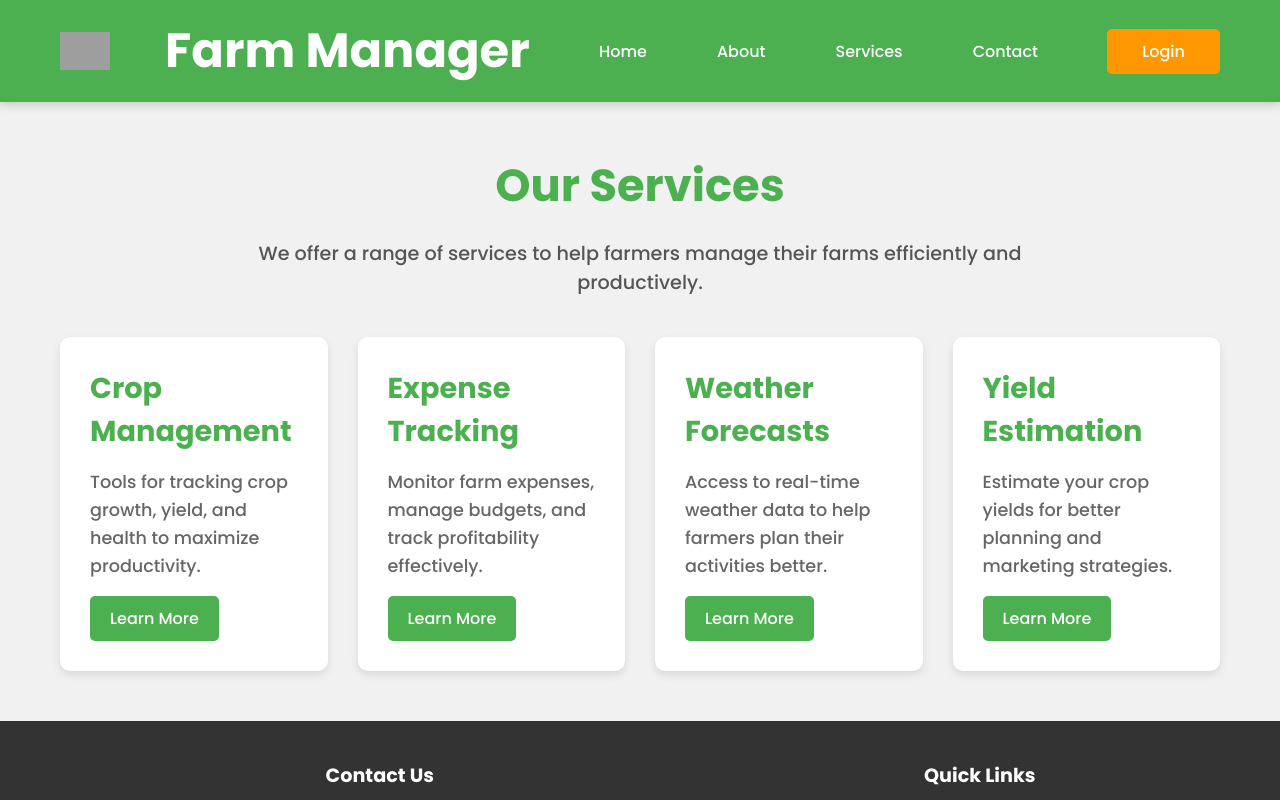
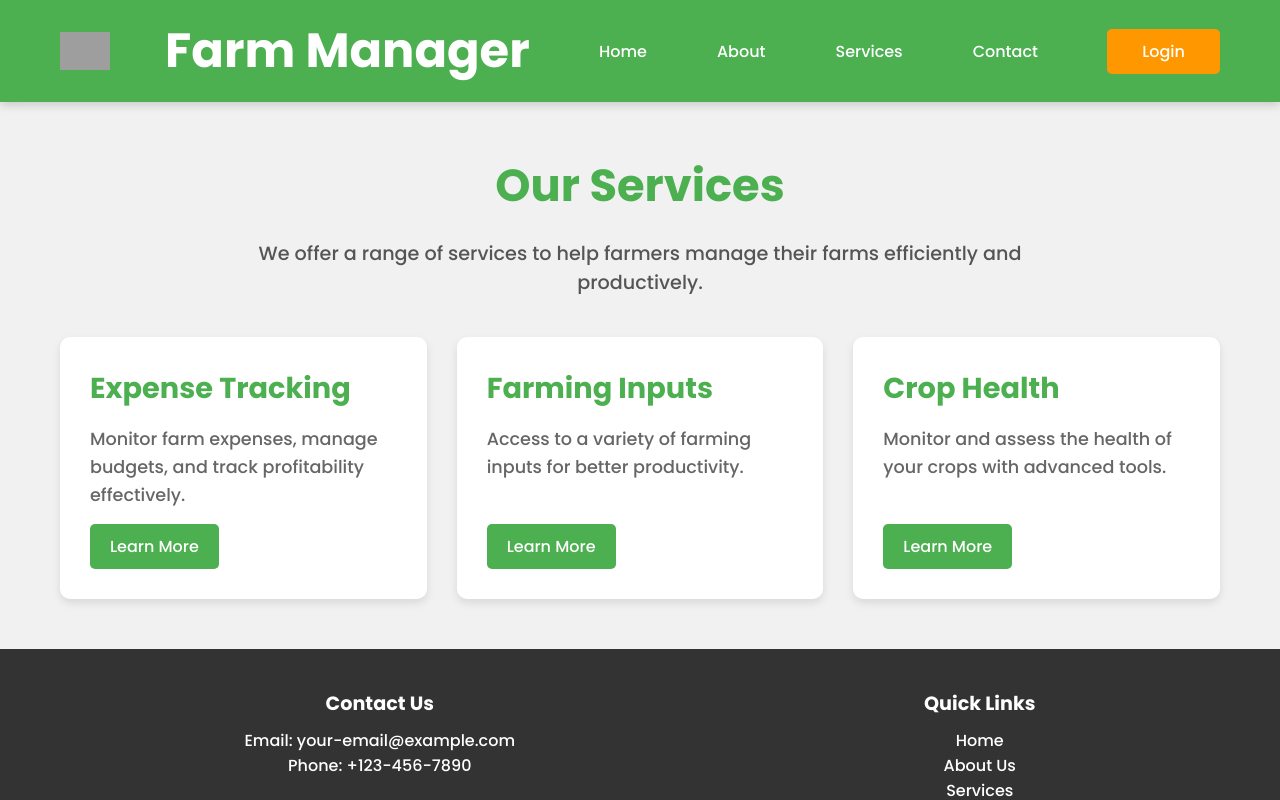
Before and after one commit to shubhamaher8/Farm-Manager, a React (Create React App) app: page /services in a window 1280 px wide. Shown: the top 800 px of the page. Built offline with nearby package versions, Linux system fonts and the light colour scheme; grey boxes are pictures that could not be loaded.

Commit message:
services page modified
added pages to services

```diff
--- a/src/components/Header.js
+++ b/src/components/Header.js
@@ -18,13 +18,8 @@ function Header() {
           <ul>
             <li><a href="/">Home</a></li>
             <li><a href="/About">About</a></li>
-            <li className="dropdown">
+            <li>
               <a href="/Services">Services</a>
-              <ul className="dropdown-content">
-                <li className="hidden"><a href="#crop-management">Crop Management</a></li>
-                <li className="hidden"><a href="#expense-tracking">Expense Tracking</a></li>
-                <li className="hidden"><a href="#weather-forecast">Weather Forecast</a></li>
-              </ul>
             </li>
             <li><a href="/contact">Contact</a></li>
           </ul>
--- a/src/components/Services.js
+++ b/src/components/Services.js
@@ -9,28 +9,24 @@ const Services = () => {
       <p className="services-intro">We offer a range of services to help farmers manage their farms efficiently and productively.</p>
       <div className="container">
         <div className="service-grid">
-          <div className="service-card">
-            <h3>Crop Management</h3>
-            <p>Tools for tracking crop growth, yield, and health to maximize productivity.</p>
-            <Link to="/crop-management" className="service-link">Learn More</Link>
-          </div>
+
 
           <div className="service-card">
             <h3>Expense Tracking</h3>
             <p>Monitor farm expenses, manage budgets, and track profitability effectively.</p>
-            <Link to="/expense-tracking" className="service-link">Learn More</Link>
+            <Link to="/track-expense" className="service-link">Learn More</Link>
           </div>
 
           <div className="service-card">
-            <h3>Weather Forecasts</h3>
-            <p>Access to real-time weather data to help farmers plan their activities better.</p>
-            <Link to="/weather-forecasts" className="service-link">Learn More</Link>
+            <h3>Farming Inputs</h3>
+            <p>Access to a variety of farming inputs for better productivity.</p>
+            <Link to="/farming-inputs" className="service-link">Learn More</Link>
           </div>
 
           <div className="service-card">
-            <h3>Yield Estimation</h3>
-            <p>Estimate your crop yields for better planning and marketing strategies.</p>
-            <Link to="/yield-estimation" className="service-link">Learn More</Link>
+            <h3>Crop Health</h3>
+            <p>Monitor and assess the health of your crops with advanced tools.</p>
+            <Link to="/crop-health" className="service-link">Learn More</Link>
           </div>
         </div>
       </div>
--- a/src/styles/Header.css
+++ b/src/styles/Header.css
@@ -45,37 +45,7 @@
   border-radius: 5px;
 }
 
-/* Dropdown Styles */
-.dropdown {
-  position: relative;
-}
 
-.dropdown-content {
-  display: none;
-  position: absolute;
-  background-color: #f4f4f4;
-  box-shadow: 0 2px 10px rgba(0, 0, 0, 0.2);
-  z-index: 1;
-}
-
-.dropdown:hover .dropdown-content {
-  display: block;
-}
-
-.dropdown-content a {
-  color: #4CAF50;
-  padding: 10px 15px;
-  display: block;
-}
-
-/* Hide dropdown items initially */
-.hidden {
-  display: none;
-}
-
-.dropdown-content a:hover {
-  background-color: rgba(200, 200, 200, 0.3);
-}
 
 /* Call-to-Action Button */
 .cta-button {
--- a/src/styles/Services.css
+++ b/src/styles/Services.css
@@ -32,7 +32,7 @@
 
   .service-grid {
     display: grid;
-    grid-template-columns: repeat(4, 1fr); /* Ensures 4 cards align horizontally */
+    grid-template-columns: repeat(3, 1fr); /* Ensures 4 cards align horizontally */
     gap: 30px;
     justify-content: center; /* Centers the grid in the container */
   }
```
